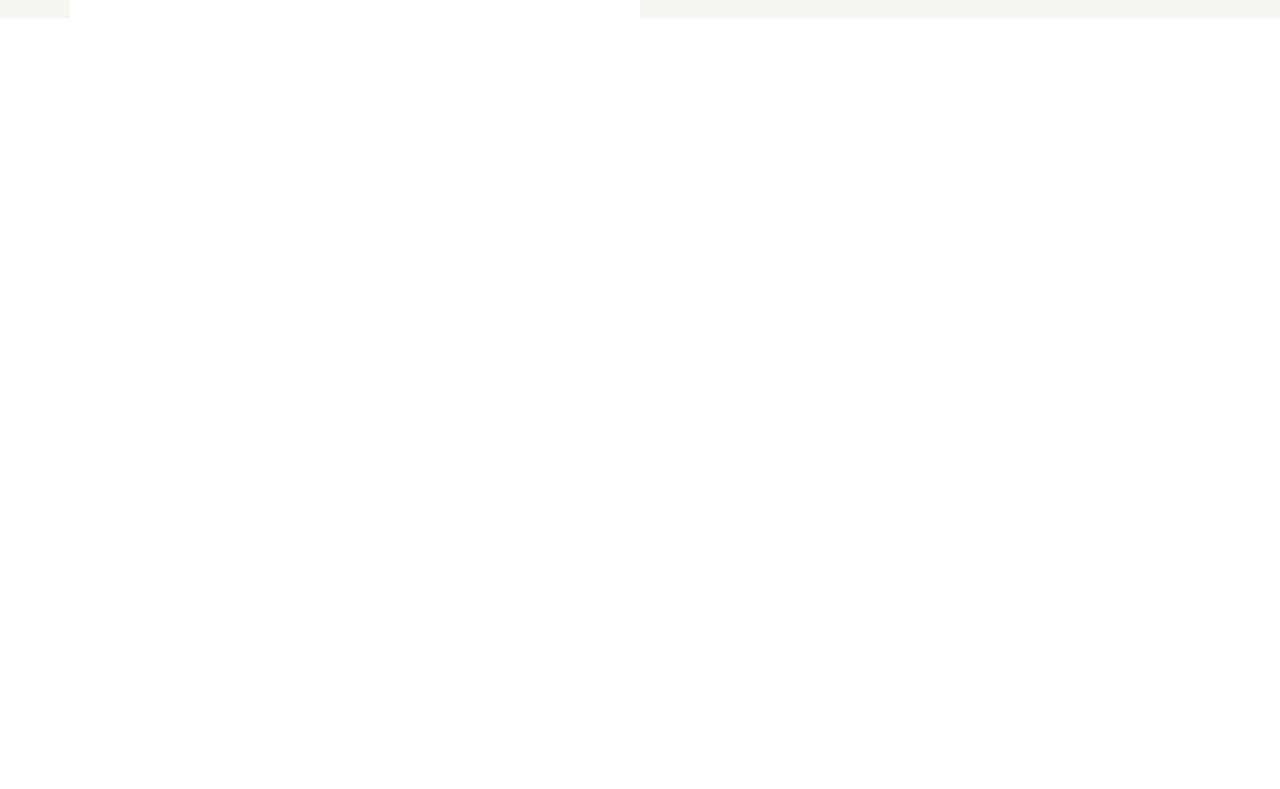
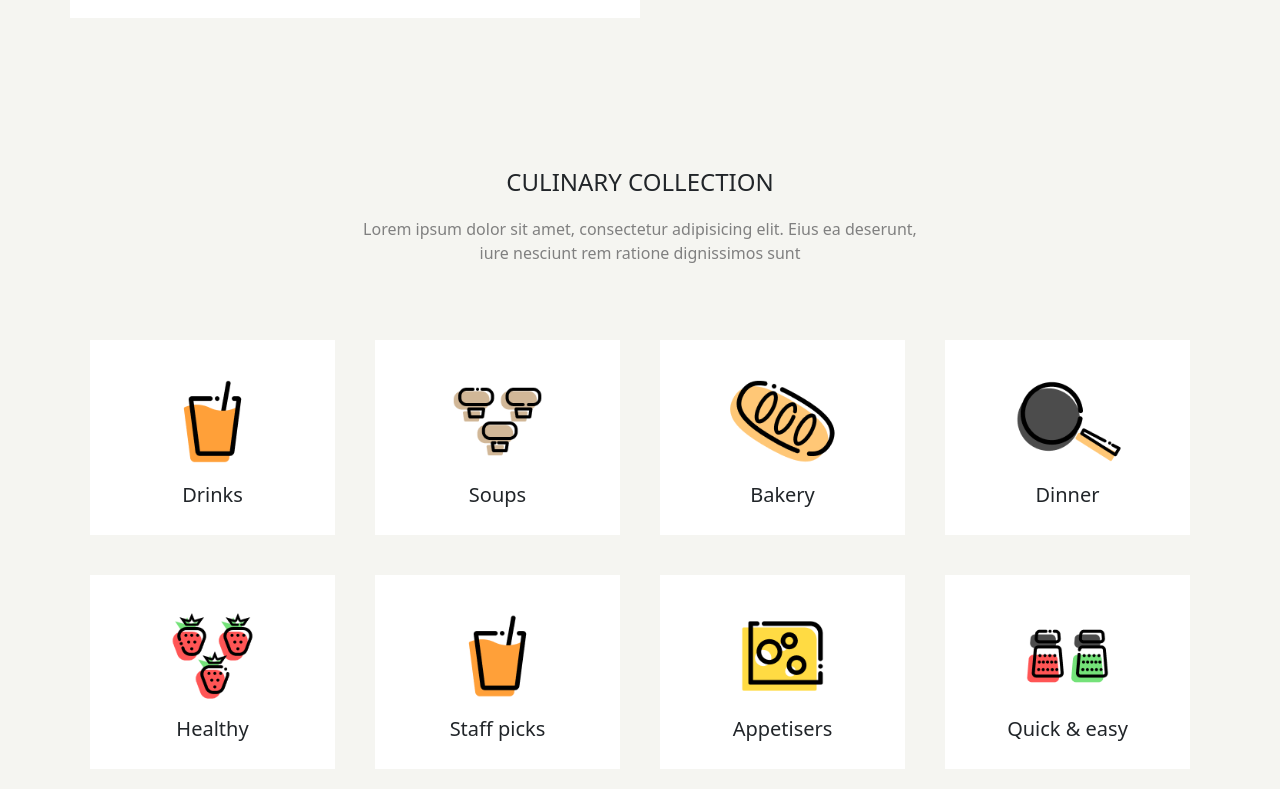
Before and after one commit to SimonCook99/proj-html-vuejs, a Vue app: page / in a window 1280 px wide. Shown: the part 2403-3192 px from the top of the page. Before the commit the page ends 2421 px from the top, so only its background shows below. Built offline with nearby package versions, Linux system fonts and the light colour scheme.

Commit message:
sezione culinary completata

```diff
--- /dev/null
+++ b/src/components/main/mainCookCollection.vue
@@ -0,0 +1,80 @@
+<template>
+    <section class="culinary-collection">
+
+        <mainIntroduction
+            title="culinary collection"
+            description="Lorem ipsum dolor sit amet, consectetur adipisicing elit. Eius ea deserunt, iure nesciunt rem ratione dignissimos sunt"
+        />
+
+        <div class="row card-container">
+            <div class="col-3">
+                <img src="../../assets/img/drinks-recipes.png" alt="drinks">
+                <h5>Drinks</h5>
+            </div>
+            <div class="col-3">
+                <img src="../../assets/img/soups-recipes.png" alt="drinks">
+                <h5>Soups</h5>
+            </div>
+            <div class="col-3">
+                <img src="../../assets/img/baking-recipes.png" alt="drinks">
+                <h5>Bakery</h5>
+            </div>
+            <div class="col-3">
+                <img src="../../assets/img/dinner-recipes.png" alt="drinks">
+                <h5>Dinner</h5>
+            </div>
+
+            <div class="col-3">
+                <img src="../../assets/img/healthy-recipes.png" alt="drinks">
+                <h5>Healthy</h5>
+            </div>
+            <div class="col-3">
+                <img src="../../assets/img/drinks-recipes.png" alt="drinks">
+                <h5>Staff picks</h5>
+            </div>
+            <div class="col-3">
+                <img src="../../assets/img/premium-recipes.png" alt="drinks">
+                <h5>Appetisers</h5>
+            </div>
+            <div class="col-3">
+                <img src="../../assets/img/quick-easy-recipes.png" alt="drinks">
+                <h5>Quick & easy</h5>
+            </div>
+        </div>
+    </section>
+</template>
+
+<script>
+
+    import mainIntroduction from "./partials/mainIntroduction.vue";
+
+    export default {
+        name: "mainCookCollection",
+        components:{
+            mainIntroduction
+        }
+    }
+</script>
+
+<style scoped lang="scss">
+    .culinary-collection{
+        margin-top: 150px;
+    }
+
+
+    .card-container .col-3{
+        display: flex;
+        flex-direction: column;
+        align-items: center;
+        justify-content: center;
+        background-color: white;
+        margin: 20px;
+        width: calc(25% - 40px);
+        padding: 20px 0px;
+
+        img{
+            width: 50%;
+        }
+    }
+
+</style>
--- a/src/components/main/mainRecipes.vue
+++ b/src/components/main/mainRecipes.vue
@@ -32,7 +32,7 @@
                 <div class="row">
                     <div class="col-6" v-for="(image, index) in listaImmagini" :key="index">
 
-                        <img :src=" '../../assets/img/'+image.url" :alt="image.alt">
+                        <img :src=" `../../assets/img/${image.url}` "  :alt="image.alt">
                     </div>
 
                 </div>
--- a/src/components/myMain.vue
+++ b/src/components/myMain.vue
@@ -4,6 +4,8 @@
             <mainJournal />
 
             <mainRecipes :listaImmagini="recipesImages"/>
+
+            <mainCookCollection />
 
         </div>
     </main>
@@ -12,13 +14,15 @@
 <script>
     import mainJournal from "./main/mainJournal.vue"
     import mainRecipes from "./main/mainRecipes.vue"
+    import mainCookCollection from "./main/mainCookCollection.vue"
 
 
     export default {
         name:"myMain",
         components:{
             mainJournal,
-            mainRecipes
+            mainRecipes,
+            mainCookCollection
         },
         data(){
             return{
```
